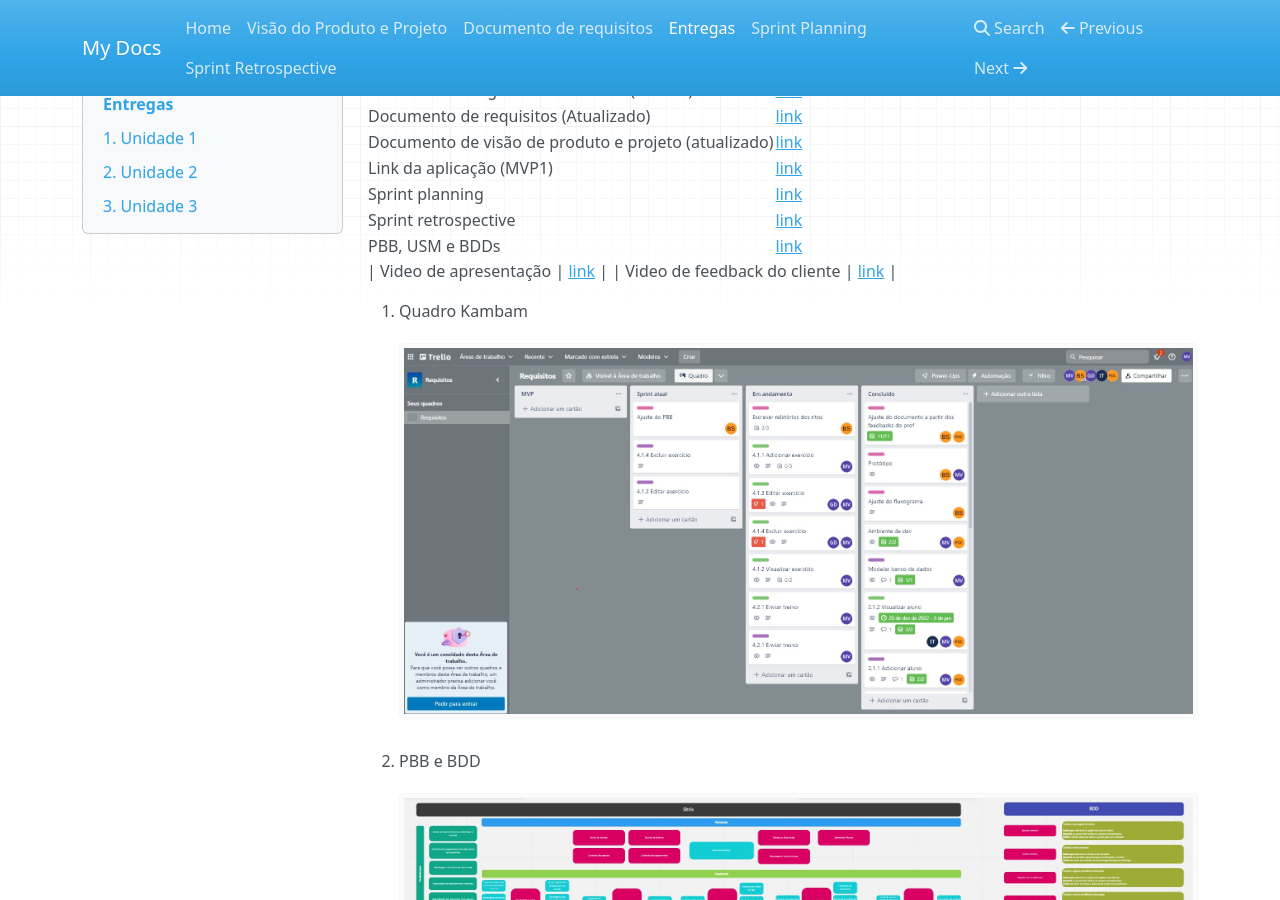
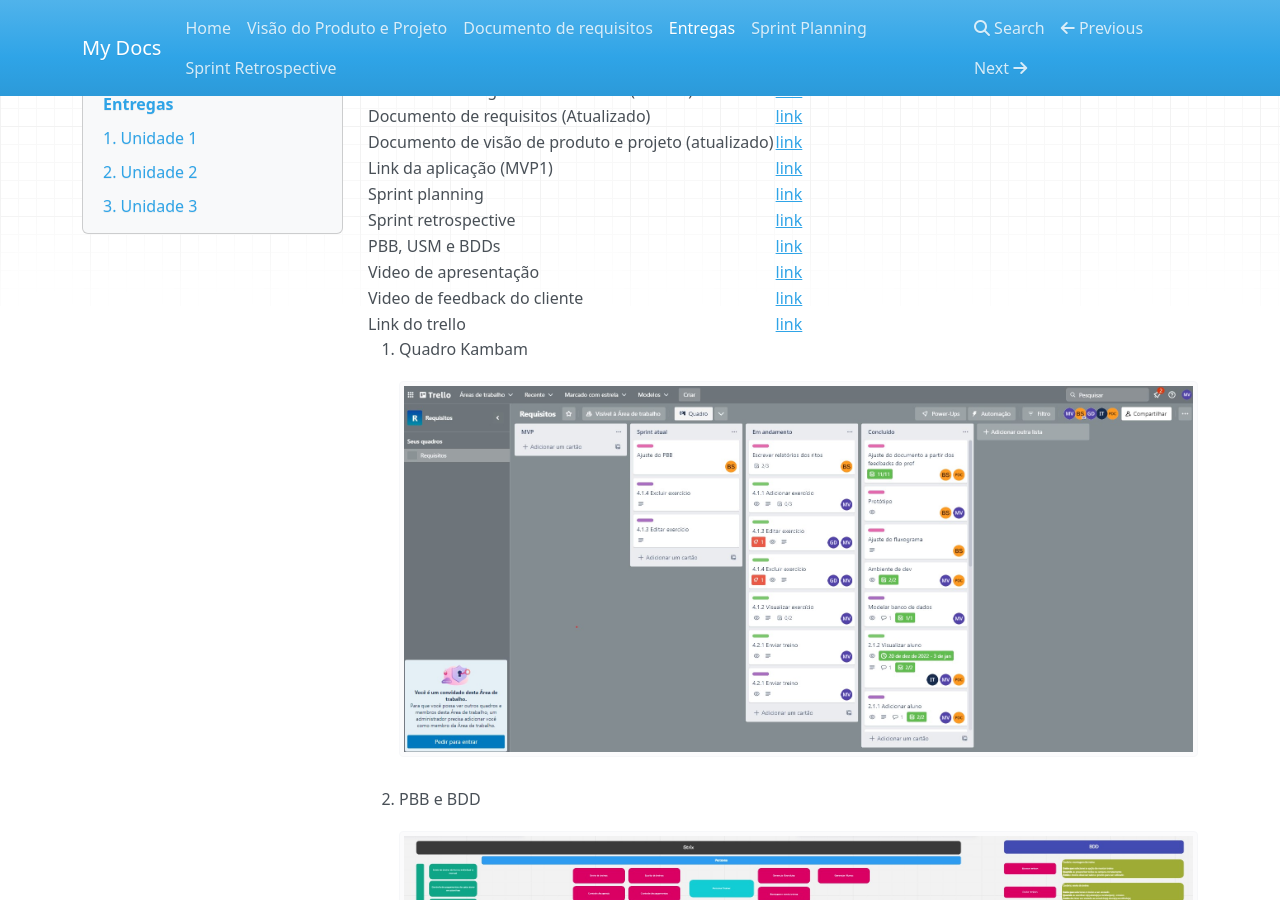
Before and after one commit to mdsreq-fga-unb/2022.2-Strix, an MkDocs documentation site: the page built from documentation/docs/entregas.md, in a window 1280 px wide and 900 px high, scrolled down 7117 px. Built offline with MkDocs 1.6.1, drawn with Linux system fonts in a browser that asks for light colours; nearby versions of some CDN libraries.

Commit message:
Adição do link do trello

```diff
--- a/documentation/docs/entregas.md
+++ b/documentation/docs/entregas.md
@@ -44,9 +44,9 @@
 | Sprint planning | [link](./sprint_planning.md) |
 | Sprint retrospective | [link](./sprint_retrospective.md) |
 | PBB, USM e BDDs | [link](https://miro.com/app/board/uXjVP5RsYIU=/?share_link_id=755010508584) |
-
 | Video de apresentação | [link](https://www.youtube.com/watch?v=qel0khWSWgc) |
 | Video de feedback do cliente | [link](https://www.youtube.com/watch?v=BO6qKlfV3aY) |
+| Link do trello | [link](https://trello.com/invite/b/R8Zmkse0/ATTIdd9bd4fce7c773190e8ee12d6103073907830A80/requisitos) |
 
 1. Quadro Kambam ![](./img/trello.jpg)
 2. PBB e BDD ![](./img/pbb.jpg)
```
